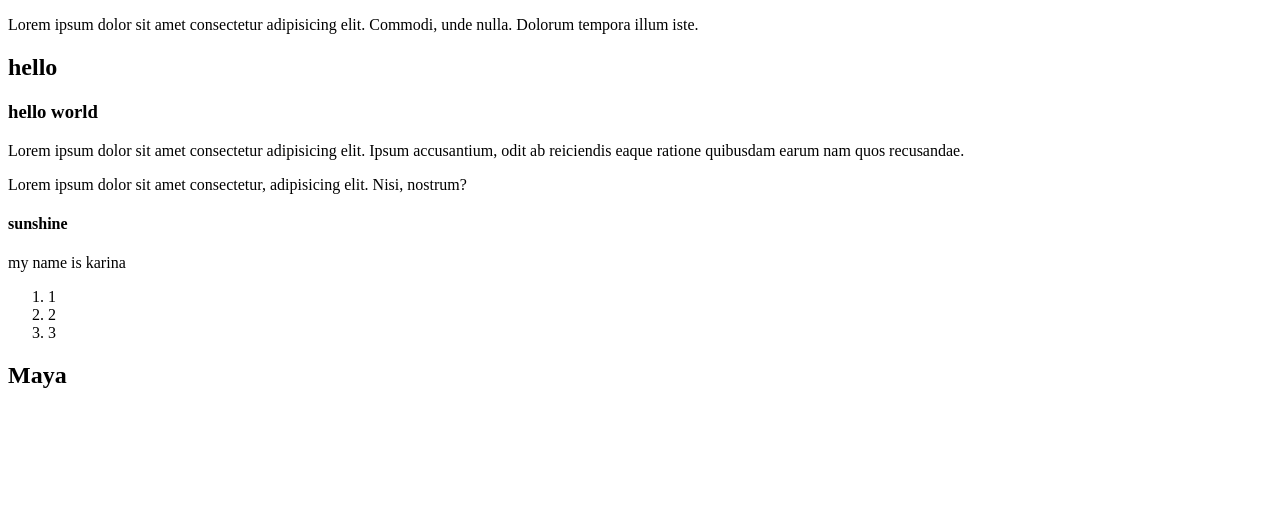
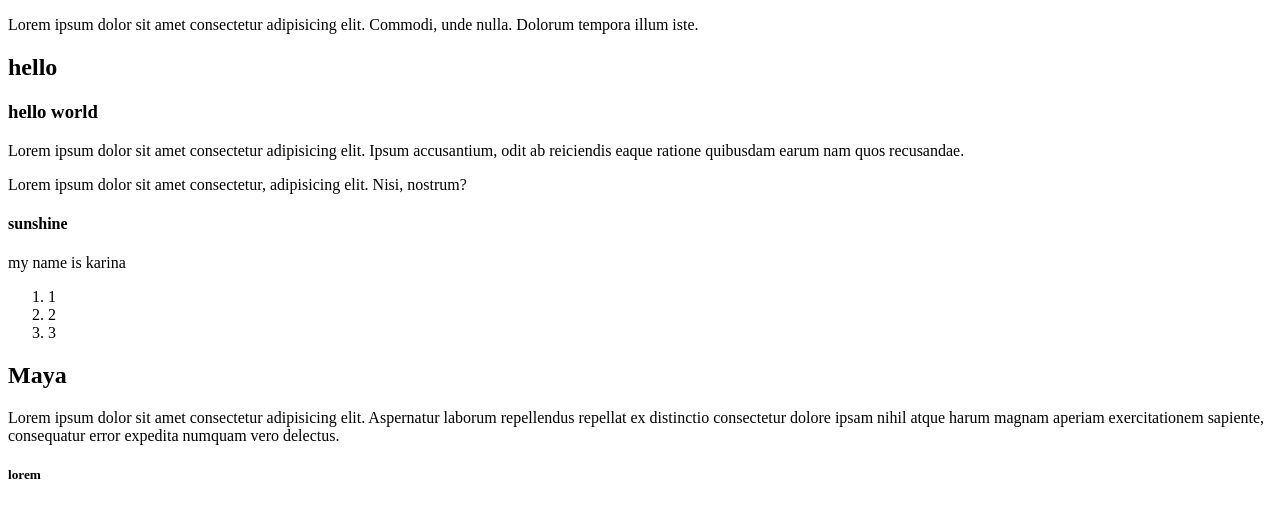
Before and after one commit to lallika7/gittest, a plain HTML site: page index.html in a window 1280 px wide. Drawn offline with Linux system fonts and the light colour scheme.

Commit message:
coomit for develop

```diff
--- a/index.html
+++ b/index.html
@@ -35,5 +35,12 @@
         <div>
             <h2>Maya</h2>
         </div>
+        <p>
+            Lorem ipsum dolor sit amet consectetur adipisicing elit. Aspernatur
+            laborum repellendus repellat ex distinctio consectetur dolore ipsam
+            nihil atque harum magnam aperiam exercitationem sapiente,
+            consequatur error expedita numquam vero delectus.
+        </p>
+        <h5>lorem</h5>
     </body>
 </html>
```
